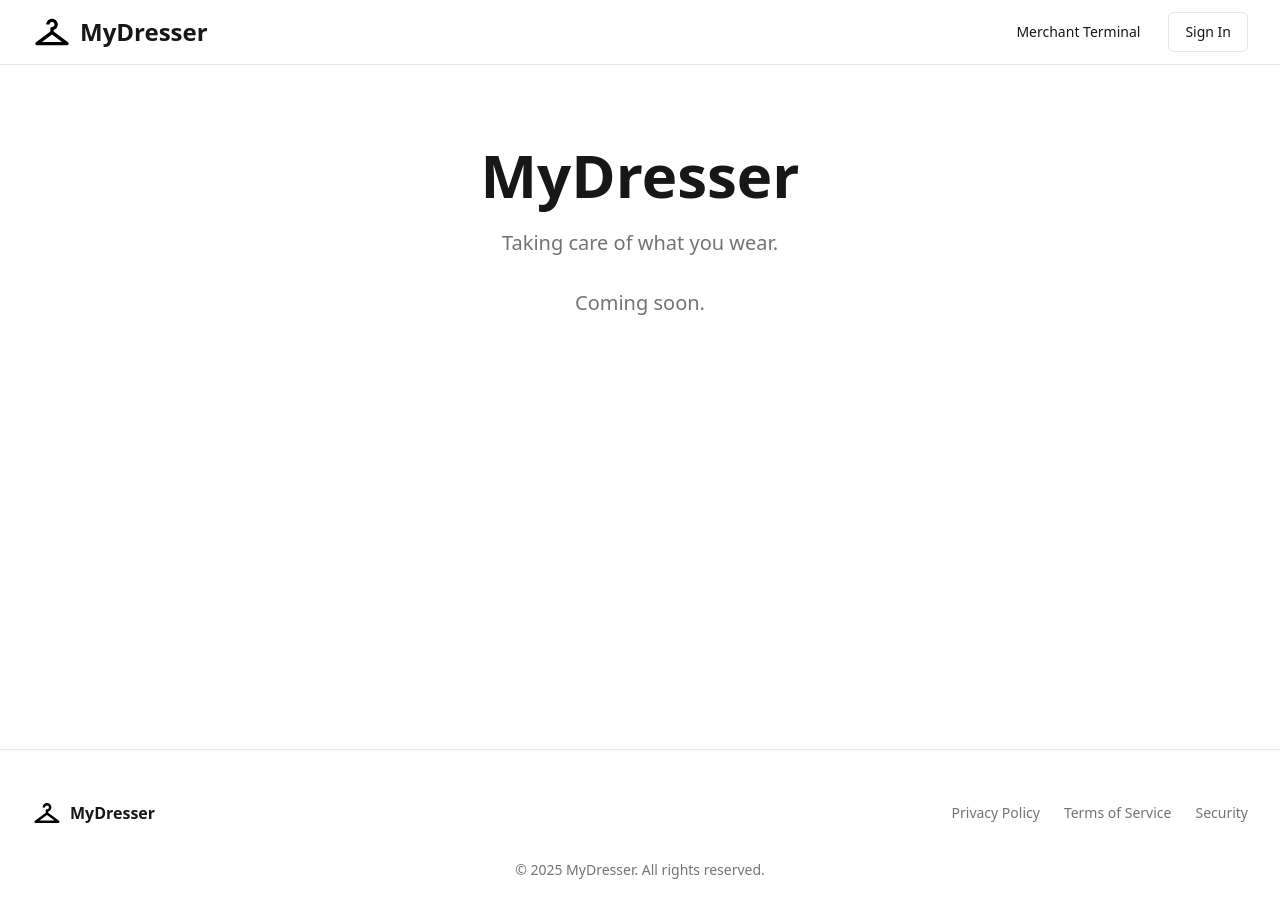
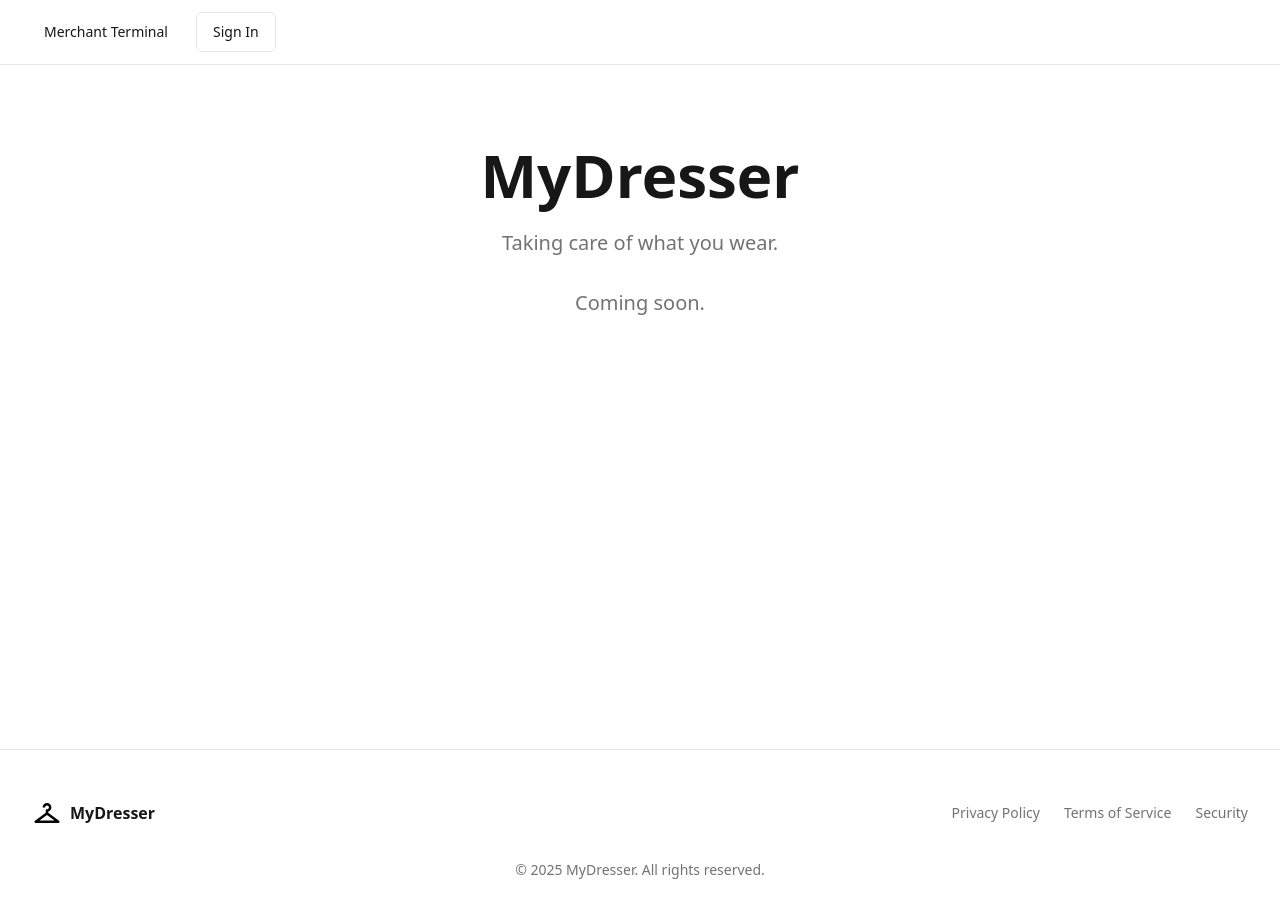
Before and after one commit to xtendedtechs-com/mydresser-demo, a React (Vite) app: page / in a window 1280 px wide. Shown: the top 918 px of the page. Built offline with nearby package versions, Linux system fonts and the light colour scheme.

Commit message:
Code edited in Lovable Code Editor

```diff
--- a/src/pages/Landing.tsx
+++ b/src/pages/Landing.tsx
@@ -10,15 +10,6 @@ const Landing = () => {
       <nav className="border-b">
         <div className="max-w-7xl mx-auto px-4 sm:px-6 lg:px-8">
           <div className="flex justify-between h-16">
-            <div className="flex items-center">
-              <svg xmlns="http://www.w3.org/2000/svg" width="40" height="40" viewBox="0 0 40 40" fill="none">
-                <path
-                  d="M19.9999 6.66675C18.4528 6.66675 16.9691 7.28133 15.8751 8.37529C14.7812 9.46925 14.1666 10.953 14.1666 12.5001H17.4999C17.4999 11.837 17.7633 11.2012 18.2321 10.7323C18.701 10.2635 19.3369 10.0001 19.9999 10.0001C20.663 10.0001 21.2988 10.2635 21.7677 10.7323C22.2365 11.2012 22.4999 11.837 22.4999 12.5001C22.4999 13.1631 22.2365 13.799 21.7677 14.2678C21.2988 14.7367 20.663 15.0001 19.9999 15.0001C19.0832 15.0001 18.3332 15.7501 18.3332 16.6667V19.5834L3.99992 30.3334C3.72008 30.5433 3.51336 30.8359 3.40906 31.1698C3.30476 31.5037 3.30816 31.8619 3.41878 32.1938C3.5294 32.5256 3.74163 32.8143 4.0254 33.0188C4.30918 33.2234 4.65011 33.3334 4.99992 33.3334H34.9999C35.3497 33.3334 35.6907 33.2234 35.9744 33.0188C36.2582 32.8143 36.4704 32.5256 36.5811 32.1938C36.6917 31.8619 36.6951 31.5037 36.5908 31.1698C36.4865 30.8359 36.2798 30.5433 35.9999 30.3334L21.6666 19.5834V18.0834C22.8693 17.7248 23.9243 16.9879 24.6749 15.9821C25.4256 14.9762 25.8318 13.7551 25.8332 12.5001C25.8332 10.953 25.2187 9.46925 24.1247 8.37529C23.0307 7.28133 21.547 6.66675 19.9999 6.66675ZM19.9999 22.5001L29.9999 30.0001H9.99992L19.9999 22.5001Z"
-                  fill="black"
-                />
-              </svg>
-              <span className="ml-2 text-2xl font-bold">MyDresser</span>
-            </div>
             <div className="flex items-center space-x-4">
               <a href="/terminal">
                 <Button variant="ghost" size="sm">
```
